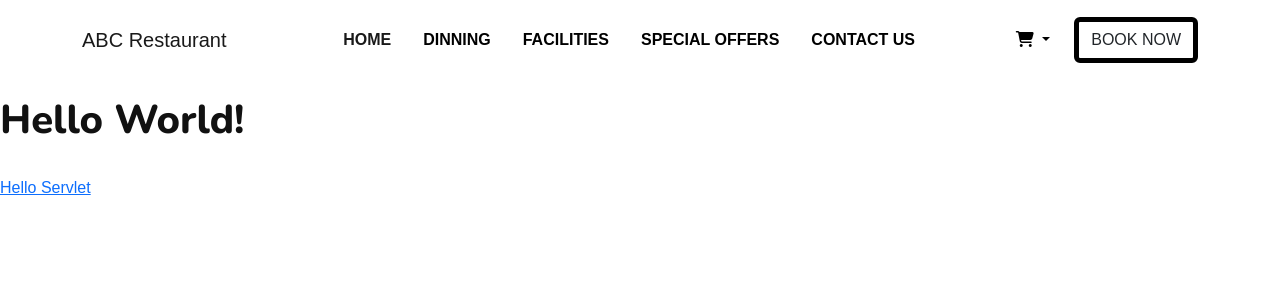
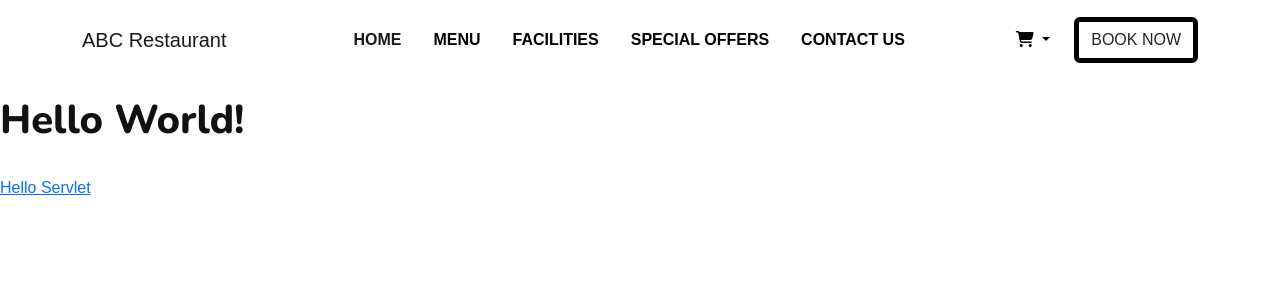
Before and after one commit to AronDevpro/ABC-Restaurant, a Java web app: page / in a window 1280 px wide. Shown: the top 300 px of the page. Run offline with Tomcat 11, a stand-in JSP engine, Linux system fonts and the light colour scheme; some libraries are stand-ins or nearby versions.

Commit message:
add new routes

```diff
--- a/src/main/webapp/template/topNav.jsp
+++ b/src/main/webapp/template/topNav.jsp
@@ -17,10 +17,10 @@
                     <a class="nav-link active navMod" aria-current="page" href="/">HOME</a>
                 </li>
                 <li class="nav-item">
-                    <a class="nav-link navMod" href="#">DINNING</a>
+                    <a class="nav-link navMod" href="/menu/">MENU</a>
                 </li>
                 <li class="nav-item">
-                    <a class="nav-link navMod" href="#">FACILITIES</a>
+                    <a class="nav-link navMod" href="/facility">FACILITIES</a>
                 </li>
                 <li class="nav-item">
                     <a class="nav-link navMod" href="/offers">SPECIAL OFFERS</a>
```
